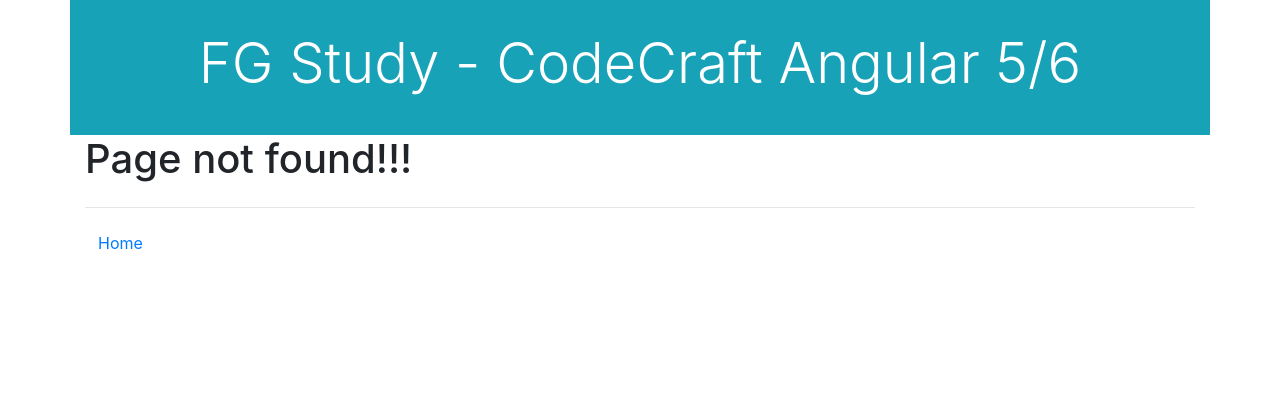
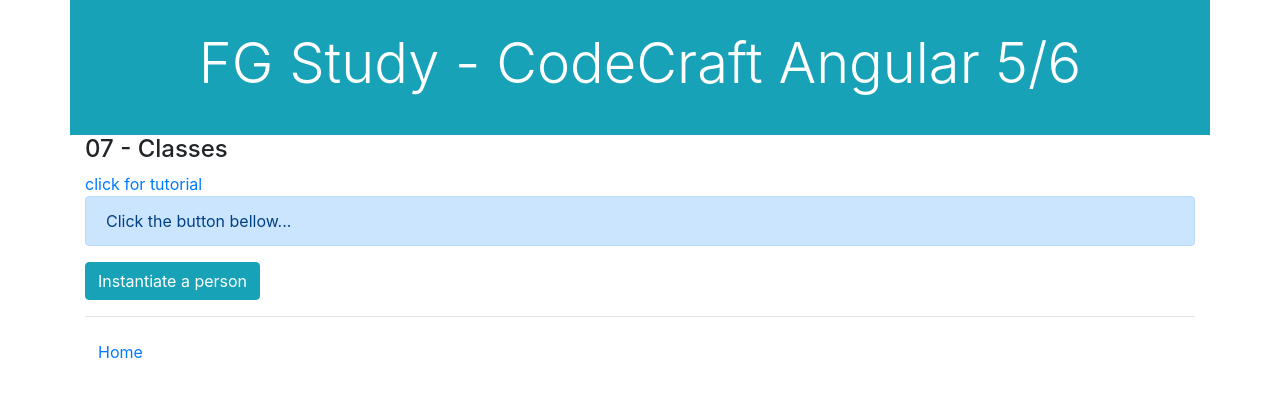
Before and after one commit to vladimir3b/fg-study-codecraft-angular, an Angular app: page /chap02/subchap07 in a window 1280 px wide. Before the commit this address had no page. Shown: the top 396 px of the page. Built offline with nearby package versions, Linux system fonts and the light colour scheme.

Commit message:
classes in typescript

```diff
--- a/src/app/app.module.ts
+++ b/src/app/app.module.ts
@@ -9,6 +9,7 @@ import { appRoutes } from './app.routes';
 import { HomePageComponent } from './others/components/home-page/home-page.component';
 import { Chap02RootComponent } from './chap02/components/chap02-root/chap02-root.component';
 import { Chap02Subchap06Component } from './chap02/components/chap02-subchap06/chap02-subchap06.component';
+import { Chap02Subchap07Component } from './chap02/components/chap02-subchap07/chap02-subchap07.component';
 
 
 @NgModule({
@@ -17,7 +18,8 @@ import { Chap02Subchap06Component } from './chap02/components/chap02-subchap06/c
     PageNotFoundComponent,
     HomePageComponent,
     Chap02RootComponent,
-    Chap02Subchap06Component
+    Chap02Subchap06Component,
+    Chap02Subchap07Component
   ],
   imports: [
     RouterModule.forRoot(appRoutes),
--- a/src/app/chap02/chap02.router.ts
+++ b/src/app/chap02/chap02.router.ts
@@ -1,10 +1,15 @@
 import { Routes } from '@angular/router';
 
 import { Chap02Subchap06Component } from './components/chap02-subchap06/chap02-subchap06.component';
+import { Chap02Subchap07Component } from './components/chap02-subchap07/chap02-subchap07.component';
 
 export const chap02Routes: Routes = [
   {
     path: 'chap02/subchap06',
     component: Chap02Subchap06Component
+  },
+  {
+    path: 'chap02/subchap07',
+    component: Chap02Subchap07Component
   }
 ];
--- a/src/app/chap02/components/chap02-root/chap02-root.component.html
+++ b/src/app/chap02/components/chap02-root/chap02-root.component.html
@@ -1,4 +1,7 @@
 <h4>Chapter 02 - ES6 JavaScript & TypeScript</h4>
 <button class="btn btn-link" routerLink="/chap02/subchap06">
   06 - Promises
+</button><br>
+<button class="btn btn-link" routerLink="/chap02/subchap07">
+  07 - Classes
 </button>
--- a/src/app/chap02/components/chap02-subchap06/chap02-subchap06.component.ts
+++ b/src/app/chap02/components/chap02-subchap06/chap02-subchap06.component.ts
@@ -1,7 +1,6 @@
 import { Component, OnInit } from '@angular/core';
 
 import { myMath } from '../../../others/libraries/typescript/math';
-
 
 @Component({
   selector: 'fg-app-chap02-subchap06',
@@ -9,24 +8,31 @@ import { myMath } from '../../../others/libraries/typescript/math';
   styleUrls: ['./chap02-subchap06.component.scss']
 })
 export class Chap02Subchap06Component implements OnInit {
+  public asyncMessage: string;
+  private _promise: Promise<string> = Promise.resolve(
+    'Everything worked fine and this is listed after the promise has completed...'
+  ).then((value: string): string => {
+    console.log(value.toLocaleUpperCase());
+    return 'I love this'
+  }).then((value: string): string => {
+    console.log(value);
+    return 'I am tired :(';
+  });
 
-  public asyncMessage: string;
-
-  constructor() { }
+  constructor() {}
 
   ngOnInit() {
     this.justDoIt();
   }
 
-
   public doSomethingAsynchronous(callback: Function) {
     setTimeout(callback, myMath.randomInteger(1500, 3500));
   }
 
-   // promises
+  // promises
   public doOtherThingAsynchronous(): Promise<void> {
     return new Promise((resolve: Function, reject: Function) => {
-      let hasError: boolean = (myMath.randomInteger(1500, 3500) % 3 === 1);
+      let hasError: boolean = myMath.randomInteger(1500, 3500) % 3 === 1;
       setTimeout(() => {
         if (hasError) {
           reject();
@@ -37,18 +43,53 @@ export class Chap02Subchap06Component implements OnInit {
     });
   }
 
+  public doOtherThingAsynchronousWithParameters(): Promise<string> {
+    return new Promise((resolve: Function, reject: Function) => {
+      let hasError: boolean = myMath.randomInteger(1500, 3500) % 3 === 1;
+      setTimeout(() => {
+        if (hasError) {
+          reject('There were some errors.');
+        } else {
+          resolve('Everything was fine...');
+        }
+      }, myMath.randomInteger(1500, 2000));
+    });
+  }
 
   public justDoIt() {
+    this._promise.then((value: string) => {
+      console.log(value);
+    });
+
     this.asyncMessage = 'This message will change soon...';
     this.doSomethingAsynchronous(() => {
-      this.asyncMessage = 'The message has changed asynchronously. It has been changed with a callback.'
+      this.asyncMessage =
+        'The message has changed asynchronously. It has been changed with a callback.';
     });
     this.doOtherThingAsynchronous()
       .then(() => {
-        this.asyncMessage = 'The message has changed asynchronously. It has been changed with a promise.'
+        this.asyncMessage =
+          'The message has changed asynchronously. It has been changed with a promise.';
       })
       .catch(() => {
-        this.asyncMessage = 'In the promise occurred an error.'
+        this.asyncMessage = 'In the promise occurred an error.';
+      }); // these two are equivalent
+    this.doOtherThingAsynchronous().then(
+      () => {
+        this.asyncMessage =
+          'The message has changed asynchronously. It has been changed with a promise.';
+      },
+      () => {
+        this.asyncMessage = 'In the promise occurred an error.';
+      }
+    );
+    this.doOtherThingAsynchronousWithParameters()
+      .then((message: string) => {
+        // The type here is the type of the promise
+        console.log(message);
       })
+      .catch((error: string) => {
+        console.error(error);
+      });
   }
 }
--- /dev/null
+++ b/src/app/chap02/components/chap02-subchap07/chap02-subchap07.component.html
@@ -0,0 +1,12 @@
+<h4>07 - Classes</h4>
+<a href="https://codecraft.tv/courses/angular/es6-typescript/classinterface" target="blank">
+  click for tutorial
+</a>
+<div class="alert alert-primary">
+  {{ message }}
+</div>
+<button
+  class="btn btn-info"
+  (click)="studyClasses()">
+  {{ button.message }}
+</button>
--- /dev/null
+++ b/src/app/chap02/components/chap02-subchap07/chap02-subchap07.component.ts
@@ -0,0 +1,87 @@
+import { Component, OnInit } from '@angular/core';
+
+interface IButton {
+  state: 'person' | 'student';
+  message: string;
+}
+
+@Component({
+  selector: 'fg-app-chap02-subchap07',
+  templateUrl: './chap02-subchap07.component.html',
+  styleUrls: ['./chap02-subchap07.component.scss']
+})
+export class Chap02Subchap07Component implements OnInit {
+  public message: string = 'Click the button bellow...';
+  public button: IButton = {
+    state: 'person',
+    message: 'Instantiate a person'
+  }
+  constructor() {}
+
+  ngOnInit() {}
+
+  public studyClasses() {
+
+    interface IHuman {
+      // interfaces cannot have private or protected properties/methods
+      firstName: string;
+      lastName: string;
+      age?: number;
+    }
+
+    class Person implements IHuman{
+      constructor(
+        public firstName: string,
+        public lastName: string) {
+        this.firstName = firstName;
+        this.lastName = lastName;
+      }
+
+      protected _name(): string {
+        return `${this.firstName} ${this.lastName}`;
+      }
+
+      public message(): string {
+        return `The person is called ${this._name()}.`
+      }
+    }
+
+    class Student extends Person {
+
+      constructor(
+        public firstName: string,
+        public lastName: string,
+        public universityName: string) {
+        super(firstName, lastName);
+      }
+
+      public message(): string { // this overwrites parent method
+        return `Student ${super._name()} learns at ${this.universityName} University.`;
+      }
+
+    }
+
+    let person1: Person = new Person('John', 'Smith');
+    let student1: Student = new Student('Michael', 'Smith', 'Harvard');
+    // console.log(student1._name()); // this won't work...
+    switch (this.button.state) {
+      case 'person':
+        this.message = person1.message();
+        this.button = {
+          state: 'student',
+          message: 'Instantiate a student'
+        }
+        break;
+      case 'student':
+        this.message = student1.message();
+        this.button = {
+          state: 'person',
+          message: 'Instantiate a person'
+        }
+        break;
+      default:
+        console.log('This is crazy...');
+    }
+
+  }
+}
--- a/tslint.json
+++ b/tslint.json
@@ -7,6 +7,7 @@
     "node_modules/codelyzer"
   ],
   "rules": {
+    "noImpliciteAny": true,
     "arrow-return-shorthand": true,
     "callable-types": true,
     "class-name": true,
```
Also changed, not shown: src/app/chap02/components/chap02-subchap07/chap02-subchap07.component.scss (added), 1 other file (tests, documents, lock files or other folders).
